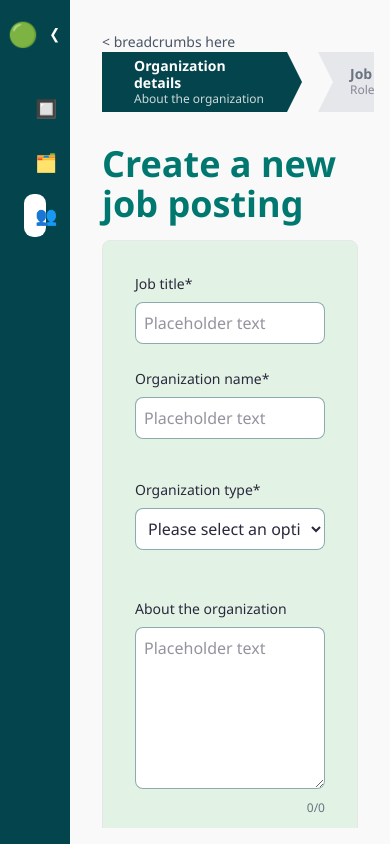
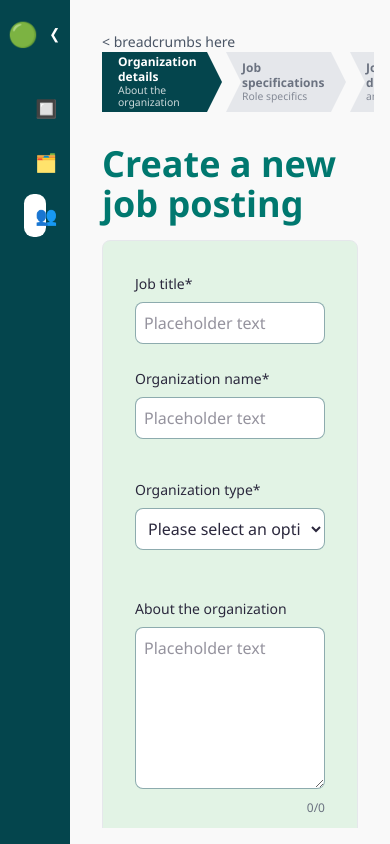
Before and after one commit to danielmason89/FDV_103_group_project_colab, a Vue app: page /page3 in a window 390 px wide. Built offline with nearby package versions, Linux system fonts and the light colour scheme.

Commit message:
Add responsive styles for the breadcrumbs and nav progression in page3.css

```diff
--- a/src/assets/page3.css
+++ b/src/assets/page3.css
@@ -260,6 +260,39 @@
   }
 }
 
+/* Responsive breadcrumbs for tablets */
+@media (max-width: 1024px) {
+  .breadcrumb-step {
+    min-width: 150px;
+    padding: 0.75rem 1.5rem;
+    margin-right: 0.5rem;
+  }
+
+  .breadcrumb-content .font-semibold {
+    font-size: 0.8rem;
+  }
+
+  .breadcrumb-content .text-sm {
+    font-size: 0.7rem;
+  }
+}
+
+@media (max-width: 768px) {
+  .breadcrumb-step {
+    min-width: 120px;
+    padding: 0.5rem 1rem;
+    margin-right: 0.25rem;
+  }
+
+  .breadcrumb-content .font-semibold {
+    font-size: 0.75rem;
+  }
+
+  .breadcrumb-content .text-sm {
+    font-size: 0.65rem;
+  }
+}
+
 /* Field descriptions */
 .field-description {
   font-size: 0.75rem;
```
